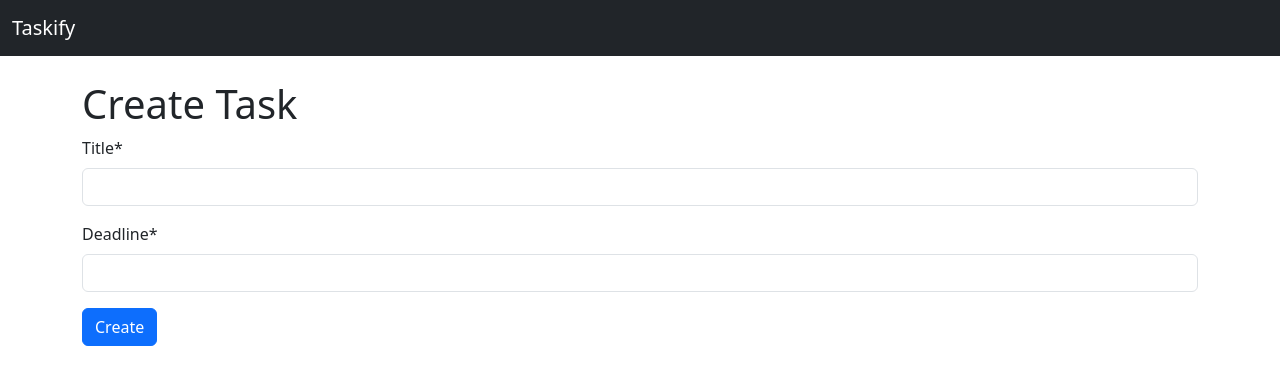
After one commit to diegofilbal/taskify, a Django app: page /create/ in a window 1280 px wide. The commit adds this page. Shown: the top 385 px of the page. Run offline with Django 5.2, Linux system fonts and the light colour scheme; some libraries are stand-ins or nearby versions.

Commit message:
feat: implement task creation page

```diff
--- a/setup/urls.py
+++ b/setup/urls.py
@@ -1,9 +1,10 @@
 from django.contrib import admin
 from django.urls import path
 
-from todos.views import TodoListView
+from todos.views import TodoListView, TodoCreateView
 
 urlpatterns = [
     path("admin/", admin.site.urls),
-    path("", TodoListView.as_view()),
+    path("", TodoListView.as_view(), name="todo_list"),
+    path("create/", TodoCreateView.as_view(), name="todo_create"),
 ]
--- /dev/null
+++ b/todos/templates/todos/todo_form.html
@@ -0,0 +1,32 @@
+{% load crispy_forms_filters %}
+
+<!DOCTYPE html>
+<html lang="en">
+<head>
+    <meta charset="utf-8">
+    <meta name="viewport" content="width=device-width, initial-scale=1">
+    <title>Taskify - Create Task</title>
+    <link href="https://cdn.jsdelivr.net/npm/bootstrap@5.3.3/dist/css/bootstrap.min.css" rel="stylesheet"
+          integrity="sha384-QWTKZyjpPEjISv5WaRU9OFeRpok6YctnYmDr5pNlyT2bRjXh0JMhjY6hW+ALEwIH" crossorigin="anonymous">
+</head>
+<body>
+    <nav class="navbar bg-dark mb-4" data-bs-theme="dark">
+        <div class="container-fluid">
+            <a class="navbar-brand" href="#">Taskify</a>
+        </div>
+    </nav>
+
+    <main class="container">
+        <h1>Create Task</h1>
+
+        <form method="POST">
+            {% csrf_token %}
+            {{ form|crispy }}
+            <button type="submit" class="btn btn-primary">Create</button>
+        </form>
+    </main>
+<script src="https://cdn.jsdelivr.net/npm/bootstrap@5.3.3/dist/js/bootstrap.bundle.min.js"
+        integrity="sha384-YvpcrYf0tY3lHB60NNkmXc5s9fDVZLESaAA55NDzOxhy9GkcIdslK1eN7N6jIeHz"
+        crossorigin="anonymous"></script>
+</body>
+</html>
--- a/todos/templates/todos/todo_list.html
+++ b/todos/templates/todos/todo_list.html
@@ -49,6 +49,8 @@
             <p>No tasks found.</p>
         {% endif %}
 
+        <a href="{% url 'todo_create' %}" class="btn btn-primary">Create New Task</a>
+
     </main>
 <script src="https://cdn.jsdelivr.net/npm/bootstrap@5.3.3/dist/js/bootstrap.bundle.min.js"
         integrity="sha384-YvpcrYf0tY3lHB60NNkmXc5s9fDVZLESaAA55NDzOxhy9GkcIdslK1eN7N6jIeHz"
--- a/todos/views.py
+++ b/todos/views.py
@@ -1,6 +1,13 @@
-from django.views.generic import ListView
+from django.views.generic import ListView, CreateView
 from .models import Todo
+from django.urls import reverse_lazy
 
 
 class TodoListView(ListView):
     model = Todo
+
+
+class TodoCreateView(CreateView):
+    model = Todo
+    fields = ["title", "deadline"]
+    success_url = reverse_lazy("todo_list")
```
Also changed, not shown: setup/settings.py (+15 -2 lines).
